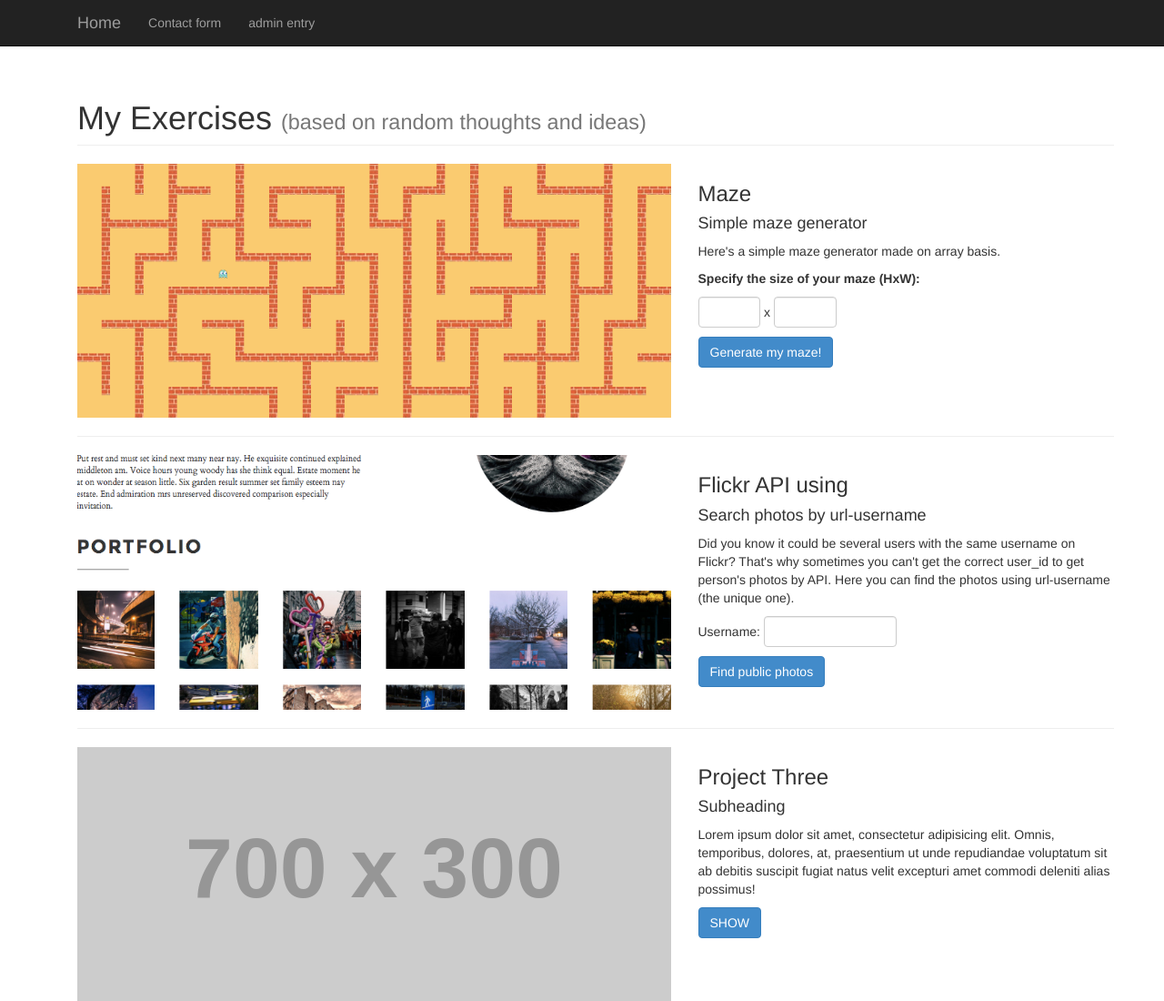
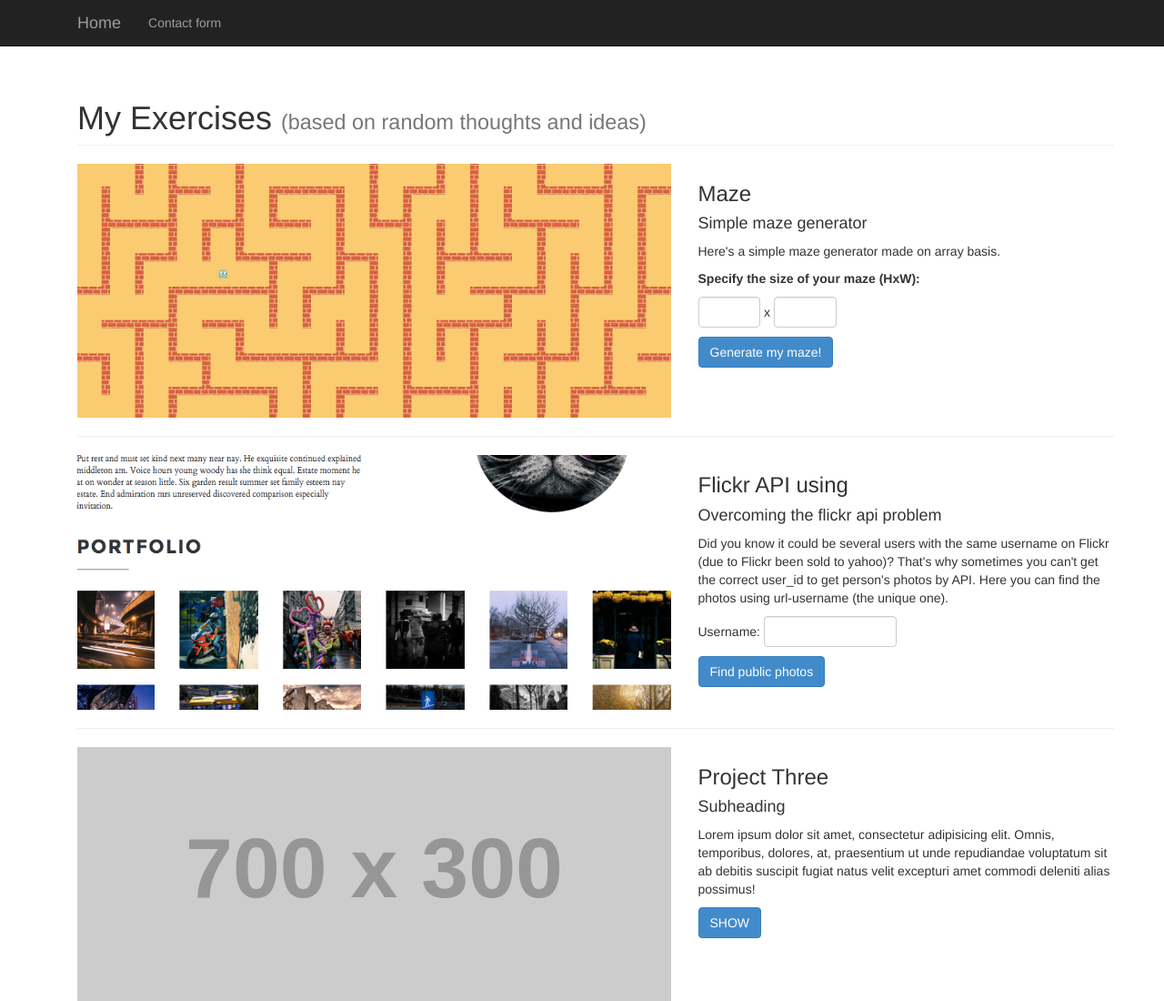
Before and after one commit to lapantonina/portfolio, a Django app: page / in a window 1280 px wide. Shown: the top 1100 px of the page at 91% size. Run offline with Django 3.2, Linux system fonts and the light colour scheme; grey boxes labelled with a size stand in for pictures from a placeholder-image service; parts of the project's set-up code (start-up, migrations or seed data) failed here and were passed over; some libraries are stand-ins or nearby versions.

Commit message:
убрала admin entry со всех страниц max размер лабиринта = 100х100 (т к тормозит) настройки почты (для контактной формы)

```diff
--- a/myapp/templates/contact.html
+++ b/myapp/templates/contact.html
@@ -25,7 +25,6 @@
         <ul class="nav navbar-nav">
           <li><a href="..">Home</a></li>
           <li><a href="">Contact form</a></li>
-          <li><a href="../admin/">admin entry</a></li>
         </ul>
       </div>
     </div>
--- a/myapp/templates/home_templ.html
+++ b/myapp/templates/home_templ.html
@@ -34,7 +34,6 @@
                     <a class="navbar-brand" href="">Home</a>
                     <ul class="nav navbar-nav">
                     <li><a href="./contact">Contact form</a></li>
-                    <li><a href="./admin/">admin entry</a></li>
                     </ul>
                 </div>
             </div>
@@ -73,7 +72,7 @@
                     {% endif %}
                     <form action="/maze" method="get">{% csrf_token %}
                         <p><b>Specify the size of your maze (HxW):</b></p>
-                        <p><input type="number" class="form-control bfh-number small_number" name="h" min="1" max="300" required="True"> x <input type="number" class="form-control bfh-number small_number" name="w" min="1" max="300" required="True"></p>
+                        <p><input type="number" class="form-control bfh-number small_number" name="h" min="1" max="100" required="True"> x <input type="number" class="form-control bfh-number small_number" name="w" min="1" max="100" required="True"></p>
                         <p><input type="submit" class="btn btn-primary" value="Generate my maze!"></p>
                     </form>
                 </div>
@@ -89,8 +88,8 @@
                 </div>
                 <div class="col-md-5">
                     <h3>Flickr API using</h3>
-                    <h4>Search photos by url-username</h4>
-                    <p>Did you know it could be several users with the same username on Flickr? That's why sometimes you can't get the correct user_id to get person's photos by API. Here you can find the photos using url-username (the unique one).</p>
+                    <h4>Оvercoming the flickr api problem</h4>
+                    <p>Did you know it could be several users with the same username on Flickr (due to Flickr been sold to yahoo)? That's why sometimes you can't get the correct user_id to get person's photos by API. Here you can find the photos using url-username (the unique one).</p>
                         {% if errors %}
                     <ul>
                         {% for error in errors %}
--- a/myapp/templates/maze_templ.html
+++ b/myapp/templates/maze_templ.html
@@ -25,7 +25,6 @@
         <ul class="nav navbar-nav">
           <li><a href="..">Home</a></li>
           <li><a href="../contact">Contact form</a></li>
-          <li><a href="../admin/">admin entry</a></li>
         </ul>
       </div>
     </div>
@@ -39,7 +38,7 @@
           <p class="lead">Here is your maze! Size: {{ height }}x{{ width }}.
           <form action="/maze" method="get">{% csrf_token %}
             <b>Change size (HxW):</b>
-            <input type="number" class="form-control bfh-number maze-size" name="h" min="1" max="300" required="True"> x <input type="number" class="form-control bfh-number maze-size" name="w" min="1" max="300" required="True">  <input type="submit" class="btn btn-primary" value="Change"></p>
+            <input type="number" class="form-control bfh-number maze-size" name="h" min="1" max="100" required="True"> x <input type="number" class="form-control bfh-number maze-size" name="w" min="1" max="100" required="True">  <input type="submit" class="btn btn-primary" value="Change"></p>
           </form>
 
           <div class="checkbox">
--- a/myapp/templates/photos_templ_bootstrap.html
+++ b/myapp/templates/photos_templ_bootstrap.html
@@ -32,7 +32,6 @@
           <ul class="nav navbar-nav">
             <li><a href="../">Home</a></li>
             <li><a href="./contact">Contact form</a></li>
-            <li><a href="./admin/">admin entry</a></li>
           </ul>
         </div>
       </div>
--- a/portfolio_env/urls.py
+++ b/portfolio_env/urls.py
@@ -9,11 +9,11 @@ urlpatterns = [
 
 	url(r'^admin/', include(admin.site.urls)),
 	url(r'^$', views.home_page, name='home'),
-	url(r'^photos_of_$', views.user_photos),
-	url(r'^maze$', views.maze),
+	url(r'^photos_of_$', views.user_photos, name='flickr_api'),
+	url(r'^maze$', views.maze, name='maze'),
 	url(r'^stack$', views.stack),
-	url(r'^current_exchange_rate', views.current_exchange_rate),
-	url(r'^contact', views.contact_view),
+	url(r'^current_exchange_rate', views.current_exchange_rate, name='current_exchange_rate'),
+	url(r'^contact', views.contact_view, name='contact'),
 
 
 ]
```
Also changed, not shown: myapp/templates/current_exchange_rate.html (+8 -6 lines), portfolio_env/settings.py (+5 -3 lines).
